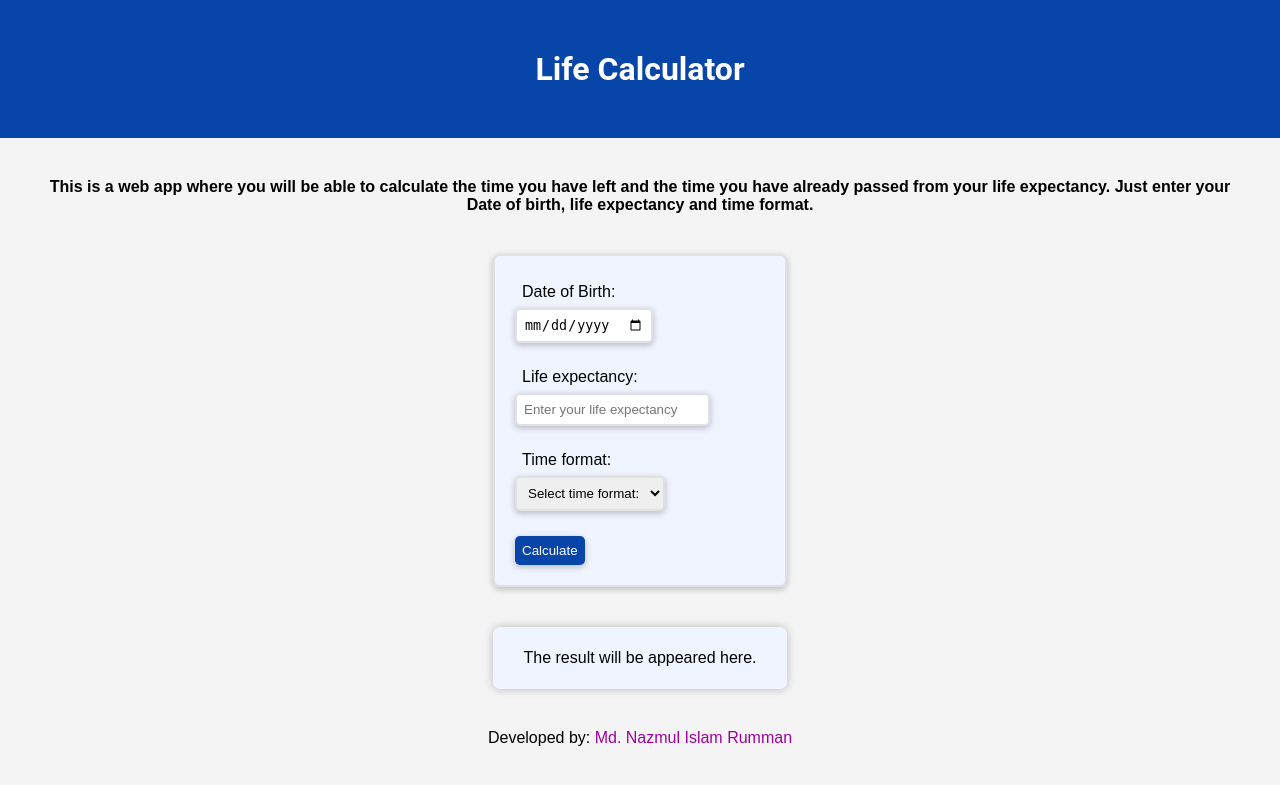
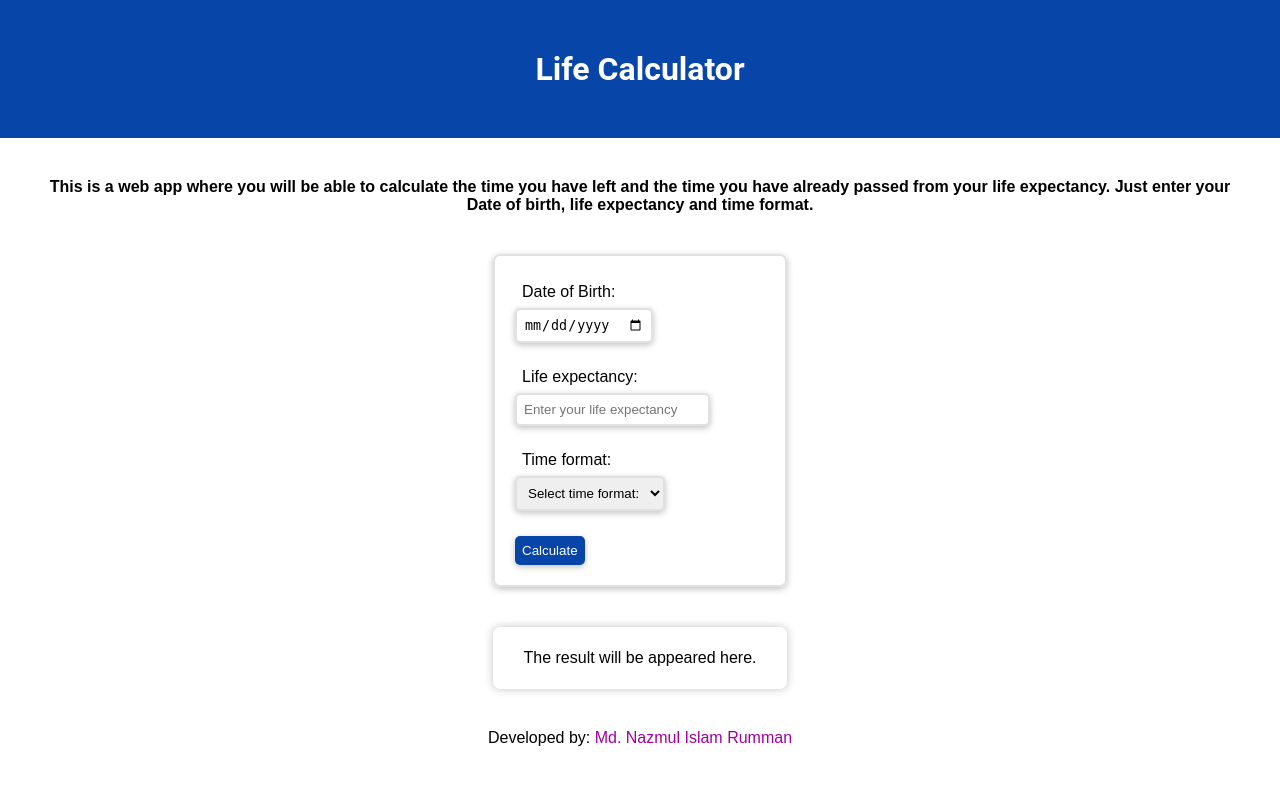
Before and after one commit to pomegstar/life_calculator, a Flask app: page / in a window 1280 px wide. Shown: the top 785 px of the page. Run offline with Flask 3, Linux system fonts and the light colour scheme.

Commit message:
Update styles.css

```diff
--- a/static/styles.css
+++ b/static/styles.css
@@ -1,6 +1,5 @@
 body {
     font-family: Arial, sans-serif;
-    background-color: #f4f4f4;
     margin: 0;
     padding: 0;
   }
@@ -32,7 +31,6 @@ a:hover{
     border: 2px solid #dfe1e5;
     border-radius: 7px;
     box-shadow: 0 2px 6px  rgba(32,33,36,.28);
-    background-color: #eff4ff;
     display:flex;
     flex-direction:column;
     height:auto;
@@ -82,7 +80,6 @@ input, select{
     border: 2px solid transparent;
     border-radius: 7px;
     box-shadow: 0 0px 8px rgba(32,33,36,.28);
-    background-color: #eff4ff;
     display:flex;
     flex-direction:column;
     height:auto;
```
